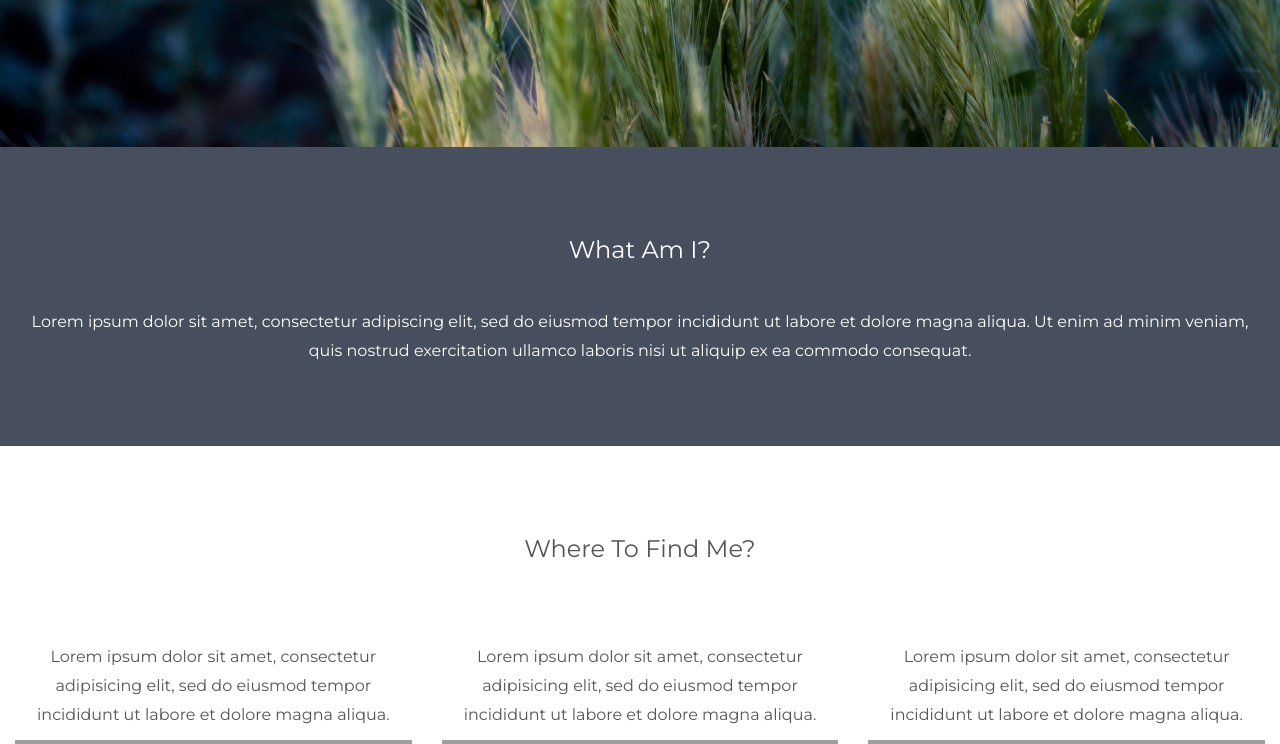
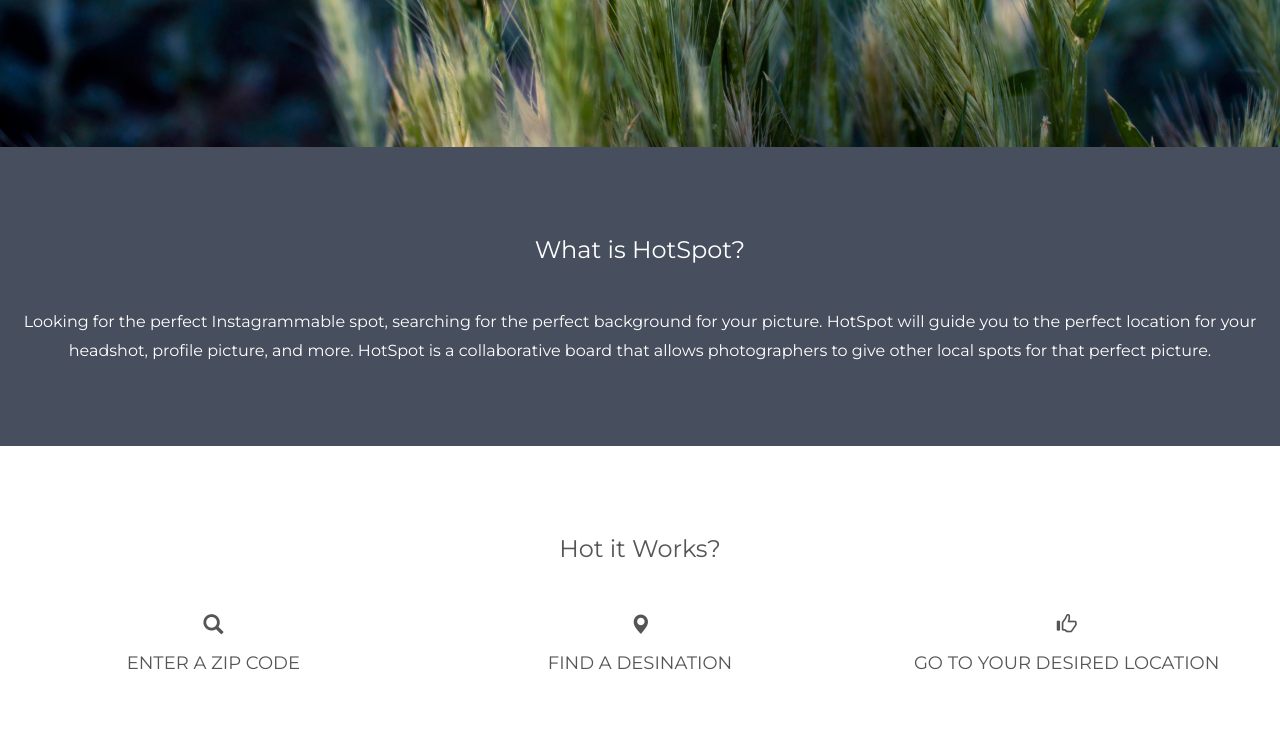
Before and after one commit to bryantran04/Photography-Map, a Django app: page / in a window 1280 px wide. Shown: the part 433-1177 px from the top of the page. Run offline with Django 3.2, Linux system fonts and the light colour scheme; some libraries are stand-ins or nearby versions; grey boxes are pictures that could not be loaded.

Commit message:
added index details

```diff
--- a/photography/templates/photography/index.html
+++ b/photography/templates/photography/index.html
@@ -12,13 +12,33 @@
 
 <!-- Second Container -->
 <div class="container-fluid bg-2 text-center">
-  <h3 class="margin">What Am I?</h3>
-  <p>Lorem ipsum dolor sit amet, consectetur adipiscing elit, sed do eiusmod tempor incididunt ut labore et dolore magna aliqua. Ut enim ad minim veniam, quis nostrud exercitation ullamco laboris nisi ut aliquip ex ea commodo consequat. </p>
+  <h3 class="margin">What is HotSpot?</h3>
+  <p>Looking for the perfect Instagrammable spot, searching for the perfect background for your picture. HotSpot will guide you to the perfect location for your headshot, profile picture, and more. HotSpot is a collaborative board that allows photographers to give other local spots for that perfect picture.</p>
 </div>
 
-<!-- Third Container (Grid) -->
+<!-- Third-->
 <div class="container-fluid bg-3 text-center">
-  <h3 class="margin">Where To Find Me?</h3><br>
+    <h3>Hot it Works?</h3>
+    <br>
+  <div class="row">
+    <div class="col-sm-4">
+      <span class="glyphicon glyphicon-search"></span>
+      <h4>ENTER A ZIP CODE</h4>
+    </div>
+    <div class="col-sm-4">
+      <span class="glyphicon glyphicon-map-marker"></span>
+      <h4>FIND A DESINATION</h4>
+    </div>
+    <div class="col-sm-4">
+      <span class="glyphicon glyphicon-thumbs-up"></span>
+      <h4>GO TO YOUR DESIRED LOCATION</h4>
+    </div>
+  </div>
+</div>
+
+<!-- Fourth Container (Grid) -->
+<div class="container-fluid bg-3 text-center">
+  <h3 class="margin">Location</h3><br>
   <div class="row">
     <div class="col-sm-4">
       <p>Lorem ipsum dolor sit amet, consectetur adipisicing elit, sed do eiusmod tempor incididunt ut labore et dolore magna aliqua.</p>
```
